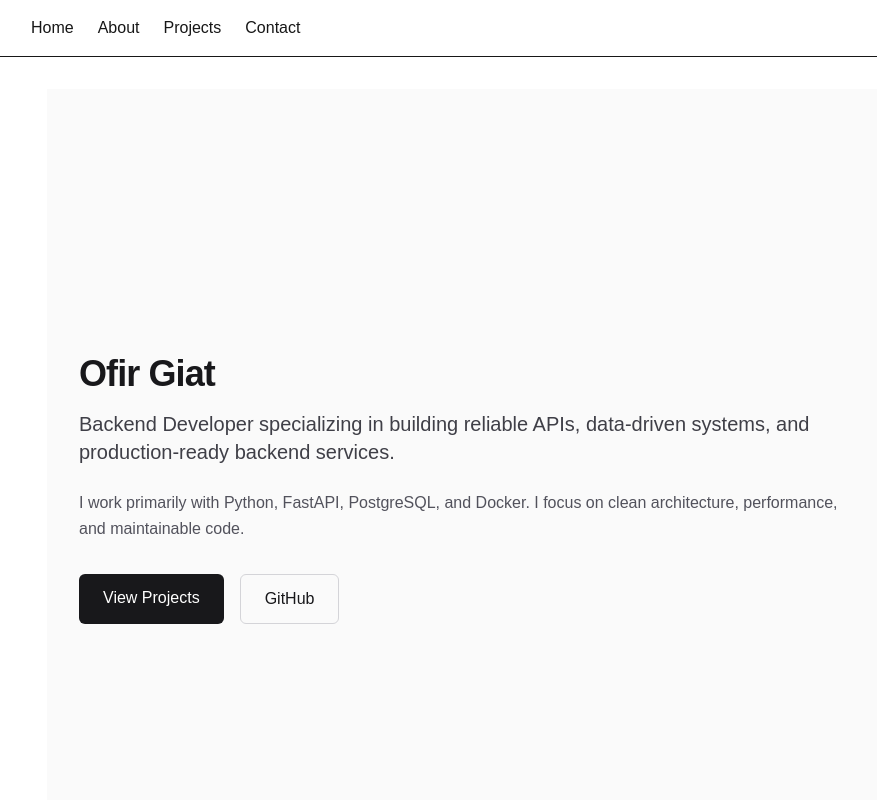
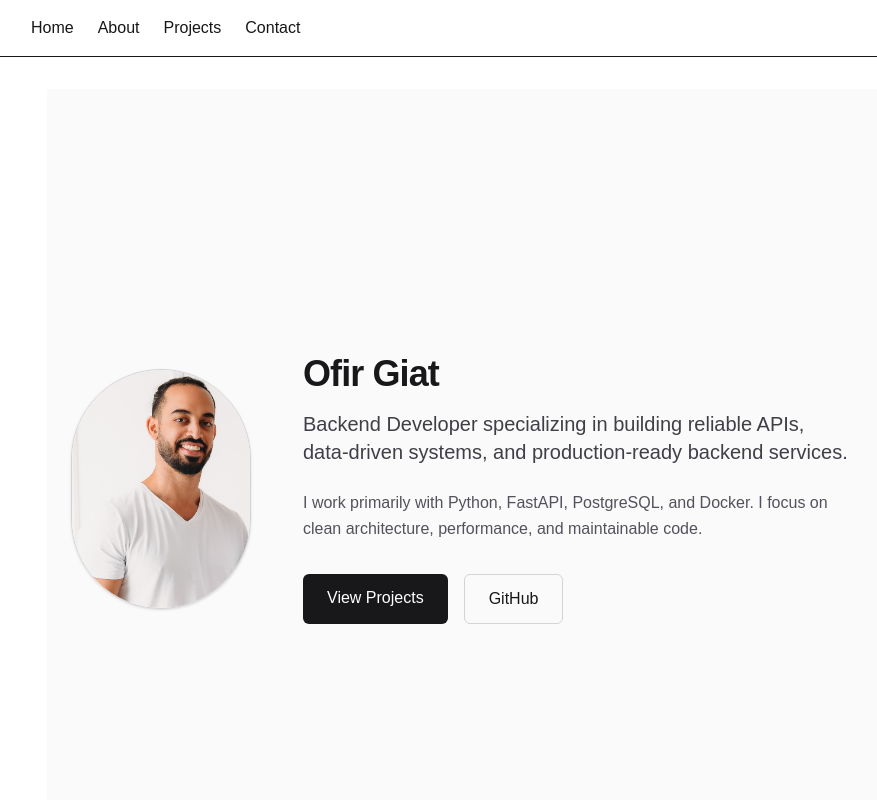
Before and after one commit to GIOFIR/ofir-portfolio-nextjs, a Next.js app: page / in a window 1280 px wide. Shown: the top 800 px of the page, without its empty margins (177-1054 px from the left). Built offline with nearby package versions, Linux system fonts and the light colour scheme.

Commit message:
portfolio image

```diff
--- a/app/page.tsx
+++ b/app/page.tsx
@@ -1,9 +1,23 @@
 import Link from "next/link";
+import Image from "next/image";
 
 export default function Home() {
   return (
     <main className="min-h-screen bg-zinc-50 flex items-center justify-center px-6">
-      <section className="max-w-3xl w-full">
+      <section className="max-w-4xl w-full grid grid-cols-1 md:grid-cols-[200px_1fr] gap-8 items-center">
+        {/* Profile Image */}
+        <div className="flex justify-center md:justify-start">
+          <Image
+            src="/profile.jpg"
+            alt="Ofir Giat – Backend Developer"
+            width={180}
+            height={180}
+            className="rounded-full border border-zinc-300 shadow-sm"
+            priority
+          />
+        </div>
+          {/* Text Content */}
+          <div>
           <h1 className="text-4xl font-bold tracking-tight text-zinc-900">
             Ofir Giat
           </h1>
@@ -35,6 +49,7 @@ export default function Home() {
               GitHub
             </a>
           </div>
+        </div>
       </section>
     </main>
   );
```
Also changed, not shown: public/profile.jpg (added). Lines whose indentation alone changed are shown as unchanged.
